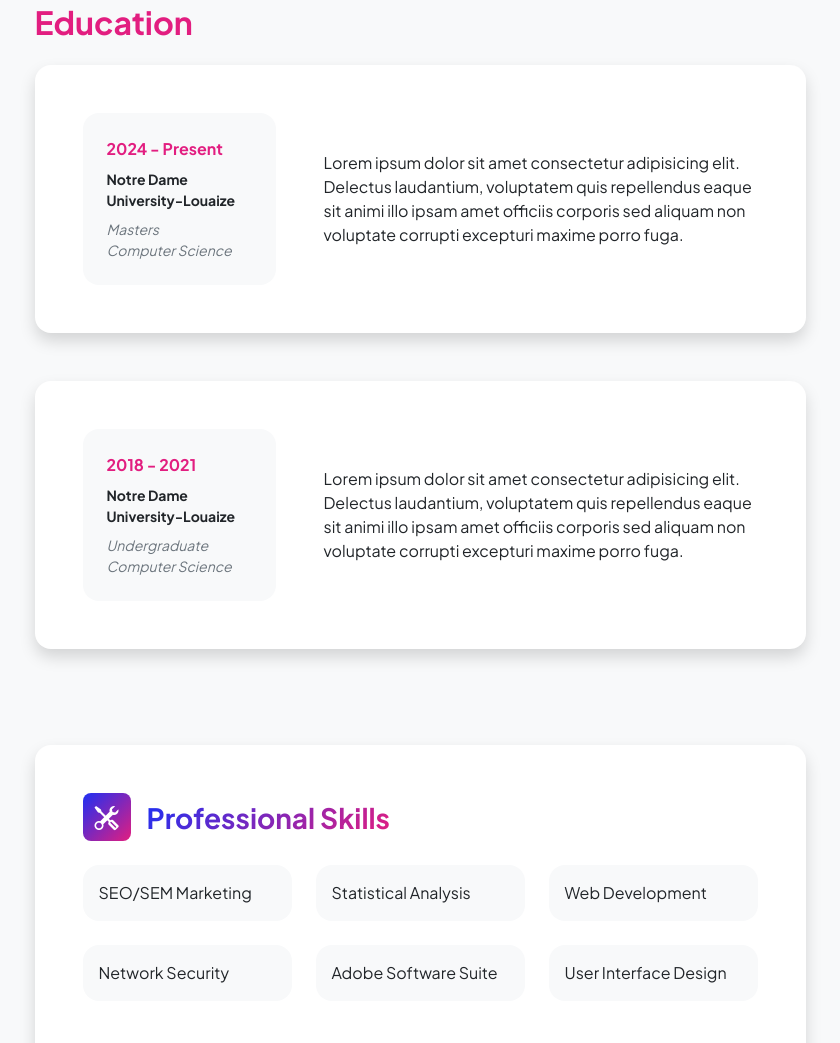
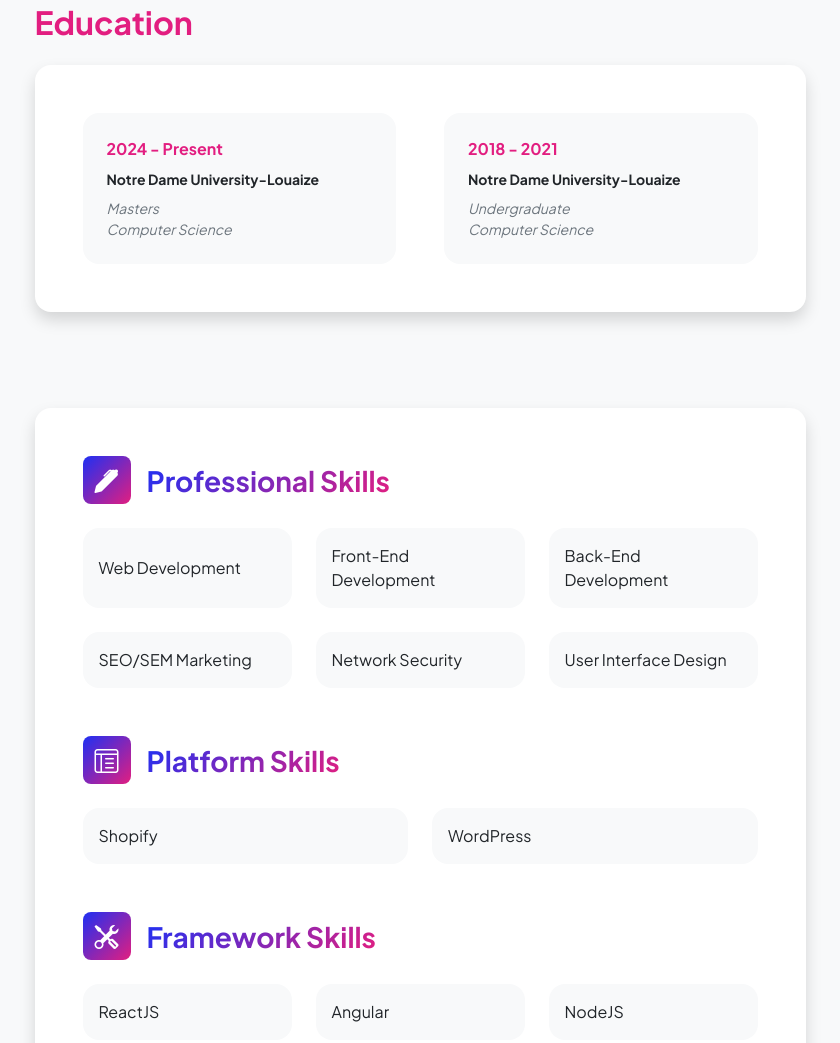
Before and after one commit to alainghadieh/alainghadieh.github.io, a website: page resume.html in a window 1280 px wide. Shown: the part 924-1967 px from the top of the page, without its empty margins (220-1060 px from the left). Drawn offline with nearby package versions, Linux system fonts and the light colour scheme.

Commit message:
make fixes to the resume page and minor fixes to the homepage

```diff
--- a/resume.html
+++ b/resume.html
@@ -13,7 +13,7 @@
         <link rel="preconnect" href="https://fonts.gstatic.com" crossorigin />
         <link href="https://fonts.googleapis.com/css2?family=Plus+Jakarta+Sans:wght@100;200;300;400;500;600;700;800;900&amp;display=swap" rel="stylesheet" />
         <!-- Bootstrap icons-->
-        <link href="https://cdn.jsdelivr.net/npm/bootstrap-icons@1.8.1/font/bootstrap-icons.css" rel="stylesheet" />
+        <link rel="stylesheet" href="https://cdn.jsdelivr.net/npm/bootstrap-icons@1.11.3/font/bootstrap-icons.min.css">
         <!-- Core theme CSS (includes Bootstrap)-->
         <link href="css/styles.css" rel="stylesheet" />
     </head>
@@ -112,14 +112,6 @@
                                                 </div>
                                             </div>
                                         </div>
-                                        <div class="col-lg-8"><div>Lorem ipsum dolor sit amet consectetur adipisicing elit. Delectus laudantium, voluptatem quis repellendus eaque sit animi illo ipsam amet officiis corporis sed aliquam non voluptate corrupti excepturi maxime porro fuga.</div></div>
-                                    </div>
-                                </div>
-                            </div>
-                            <!-- Education Card 2-->
-                            <div class="card shadow border-0 rounded-4 mb-5">
-                                <div class="card-body p-5">
-                                    <div class="row align-items-center gx-5">
                                         <div class="col text-center text-lg-start mb-4 mb-lg-0">
                                             <div class="bg-light p-4 rounded-4">
                                                 <div class="text-secondary fw-bolder mb-2">2018 - 2021</div>
@@ -132,7 +124,6 @@
                                                 </div>
                                             </div>
                                         </div>
-                                        <div class="col-lg-8"><div>Lorem ipsum dolor sit amet consectetur adipisicing elit. Delectus laudantium, voluptatem quis repellendus eaque sit animi illo ipsam amet officiis corporis sed aliquam non voluptate corrupti excepturi maxime porro fuga.</div></div>
                                     </div>
                                 </div>
                             </div>
@@ -147,24 +138,24 @@
                                     <!-- Professional skills list-->
                                     <div class="mb-5">
                                         <div class="d-flex align-items-center mb-4">
-                                            <div class="feature bg-primary bg-gradient-primary-to-secondary text-white rounded-3 me-3"><i class="bi bi-tools"></i></div>
+                                            <div class="feature bg-primary bg-gradient-primary-to-secondary text-white rounded-3 me-3"><i class="bi bi-pen-fill"></i></div>
                                             <h3 class="fw-bolder mb-0"><span class="text-gradient d-inline">Professional Skills</span></h3>
                                         </div>
                                         <div class="row row-cols-1 row-cols-md-3 mb-4">
-                                            <div class="col mb-4 mb-md-0"><div class="d-flex align-items-center bg-light rounded-4 p-3 h-100">SEO/SEM Marketing</div></div>
-                                            <div class="col mb-4 mb-md-0"><div class="d-flex align-items-center bg-light rounded-4 p-3 h-100">Statistical Analysis</div></div>
-                                            <div class="col"><div class="d-flex align-items-center bg-light rounded-4 p-3 h-100">Web Development</div></div>
+                                            <div class="col mb-4 mb-md-0"><div class="d-flex align-items-center bg-light rounded-4 p-3 h-100">Web Development</div></div>
+                                            <div class="col mb-4 mb-md-0"><div class="d-flex align-items-center bg-light rounded-4 p-3 h-100">Front-End Development</div></div>
+                                            <div class="col mb-md-0"><div class="d-flex align-items-center bg-light rounded-4 p-3 h-100">Back-End Development</div></div>
                                         </div>
                                         <div class="row row-cols-1 row-cols-md-3">
+                                            <div class="col mb-4 mb-md-0"><div class="d-flex align-items-center bg-light rounded-4 p-3 h-100">SEO/SEM Marketing</div></div>
                                             <div class="col mb-4 mb-md-0"><div class="d-flex align-items-center bg-light rounded-4 p-3 h-100">Network Security</div></div>
-                                            <div class="col mb-4 mb-md-0"><div class="d-flex align-items-center bg-light rounded-4 p-3 h-100">Adobe Software Suite</div></div>
                                             <div class="col"><div class="d-flex align-items-center bg-light rounded-4 p-3 h-100">User Interface Design</div></div>
                                         </div>
                                     </div>
                                     <!-- Platform skills list-->
                                     <div class="mb-5">
                                         <div class="d-flex align-items-center mb-4">
-                                            <div class="feature bg-primary bg-gradient-primary-to-secondary text-white rounded-3 me-3"><i class="bi bi-tools"></i></div>
+                                            <div class="feature bg-primary bg-gradient-primary-to-secondary text-white rounded-3 me-3"><i class="bi bi-layout-text-window-reverse"></i></div>
                                             <h3 class="fw-bolder mb-0"><span class="text-gradient d-inline">Platform Skills</span></h3>
                                         </div>
                                         <div class="row row-cols-1 row-cols-md-2">
@@ -201,15 +192,15 @@
                                             <div class="col"><div class="d-flex align-items-center bg-light rounded-4 p-3 h-100">C#</div></div>
                                         </div>
                                         <div class="row row-cols-1 row-cols-md-3">
-                                            <div class="col"><div class="d-flex align-items-center bg-light rounded-4 p-3 h-100">JavaScript</div></div>
+                                            <div class="col mb-4 mb-md-0"><div class="d-flex align-items-center bg-light rounded-4 p-3 h-100">JavaScript</div></div>
                                             <div class="col mb-4 mb-md-0"><div class="d-flex align-items-center bg-light rounded-4 p-3 h-100">HTML</div></div>
                                             <div class="col mb-4 mb-md-0"><div class="d-flex align-items-center bg-light rounded-4 p-3 h-100">CSS</div></div>
                                         </div>
                                     </div>
-                                    <!-- Languages list-->
+                                    <!-- Data list-->
                                     <div class="mb-0">
                                         <div class="d-flex align-items-center mb-4">
-                                            <div class="feature bg-primary bg-gradient-primary-to-secondary text-white rounded-3 me-3"><i class="bi bi-code-slash"></i></div>
+                                            <div class="feature bg-primary bg-gradient-primary-to-secondary text-white rounded-3 me-3"><i class="bi bi-database-fill"></i></div>
                                             <h3 class="fw-bolder mb-0"><span class="text-gradient d-inline">Data Technologies</span></h3>
                                         </div>
                                         <div class="row row-cols-1 row-cols-md-4">
```
Also changed, not shown: index.html (+1 -1 lines), assets/profile.png.
